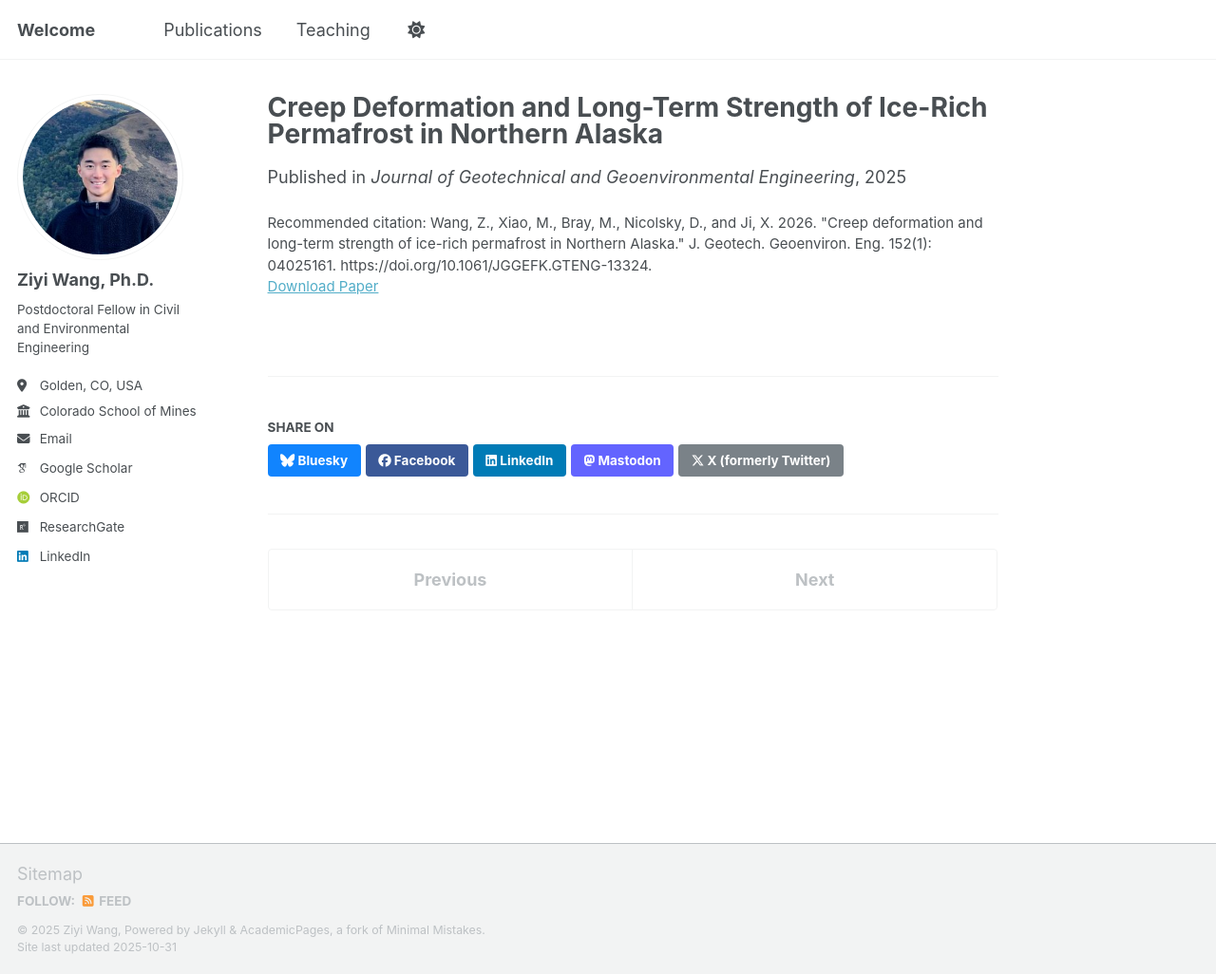
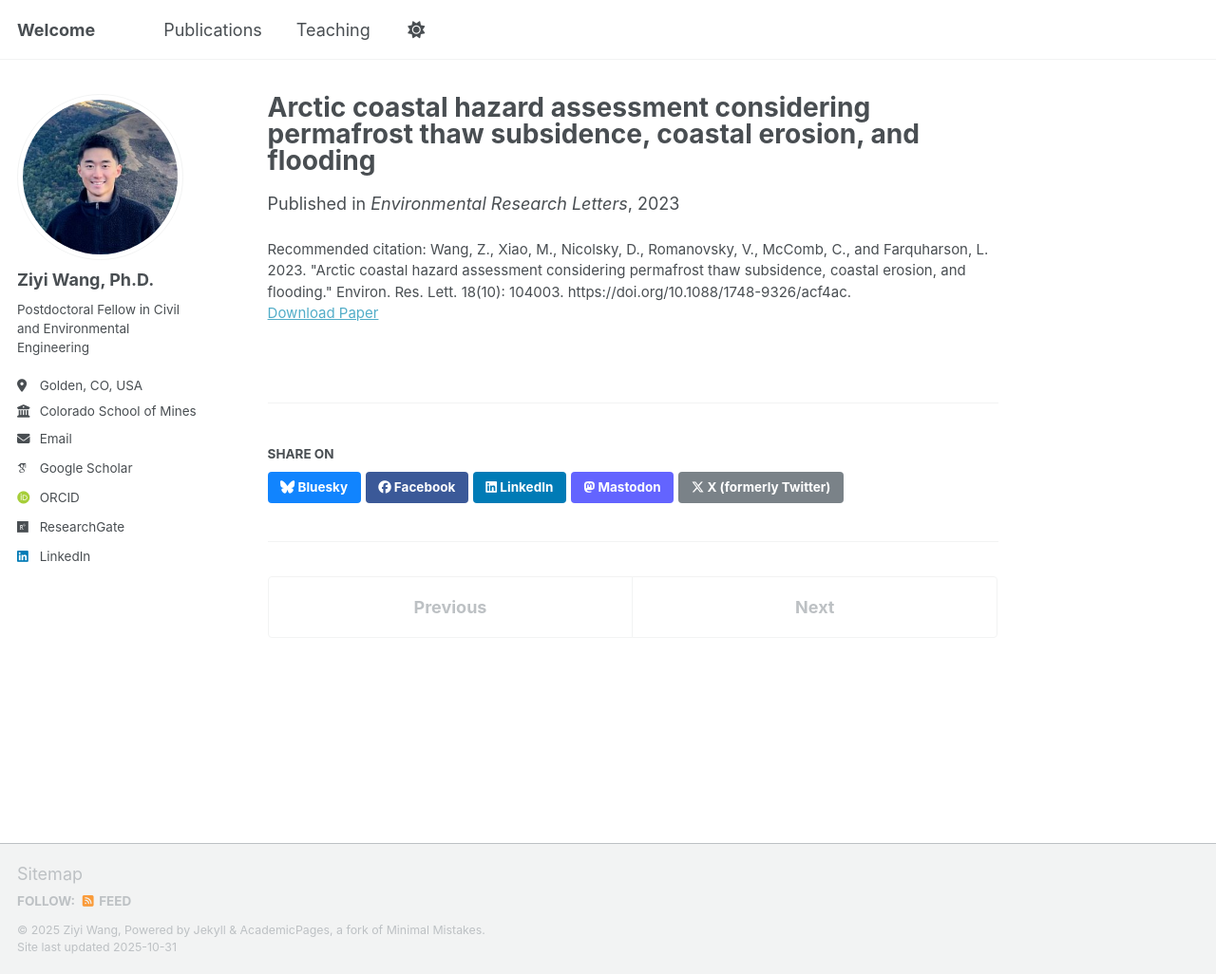
Before and after one commit to ziyiwang-ce/ziyiwang-ce.github.io, a Jekyll site: the page built from _publications/J5.md, in a window 1280 px wide and 1026 px high. Shown: the whole window at 95% size. Built offline with Jekyll 4.4.1, drawn with Linux system fonts in a browser that asks for light colours; some web fonts are replaced; a script that is not in the unit is left out.

Commit message:
Update J5.md

```diff
--- a/_publications/J5.md
+++ b/_publications/J5.md
@@ -1,8 +1,9 @@
 ---
-title: "Creep Deformation and Long-Term Strength of Ice-Rich Permafrost in Northern Alaska"
+title: "Arctic coastal hazard assessment considering permafrost thaw subsidence, coastal erosion, and flooding"
 collection: publications
-date: 2025-10-21
-venue: 'Journal of Geotechnical and Geoenvironmental Engineering'
-paperurl: 'https://ascelibrary.org/doi/full/10.1061/JGGEFK.GTENG-13324'
-citation: 'Wang, Z., Xiao, M., Bray, M., Nicolsky, D., and Ji, X. 2026. "Creep deformation and long-term strength of ice-rich permafrost in Northern Alaska." J. Geotech. Geoenviron. Eng. 152(1): 04025161. https://doi.org/10.1061/JGGEFK.GTENG-13324.'
+date: 2023-09-14
+category: manuscripts
+venue: 'Environmental Research Letters'
+paperurl: 'https://iopscience.iop.org/article/10.1088/1748-9326/acf4ac/meta'
+citation: 'Wang, Z., Xiao, M., Nicolsky, D., Romanovsky, V., McComb, C., and Farquharson, L. 2023. "Arctic coastal hazard assessment considering permafrost thaw subsidence, coastal erosion, and flooding." Environ. Res. Lett. 18(10): 104003. https://doi.org/10.1088/1748-9326/acf4ac.'
 ---
```
